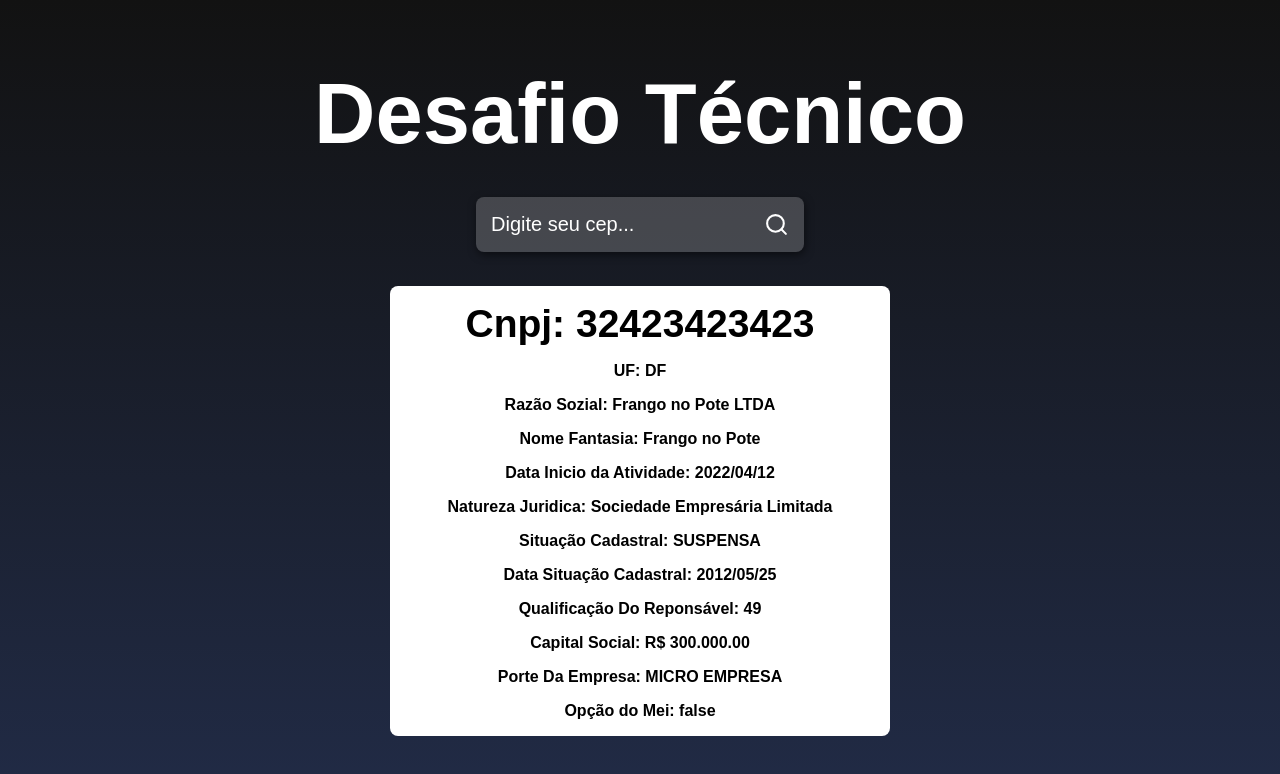
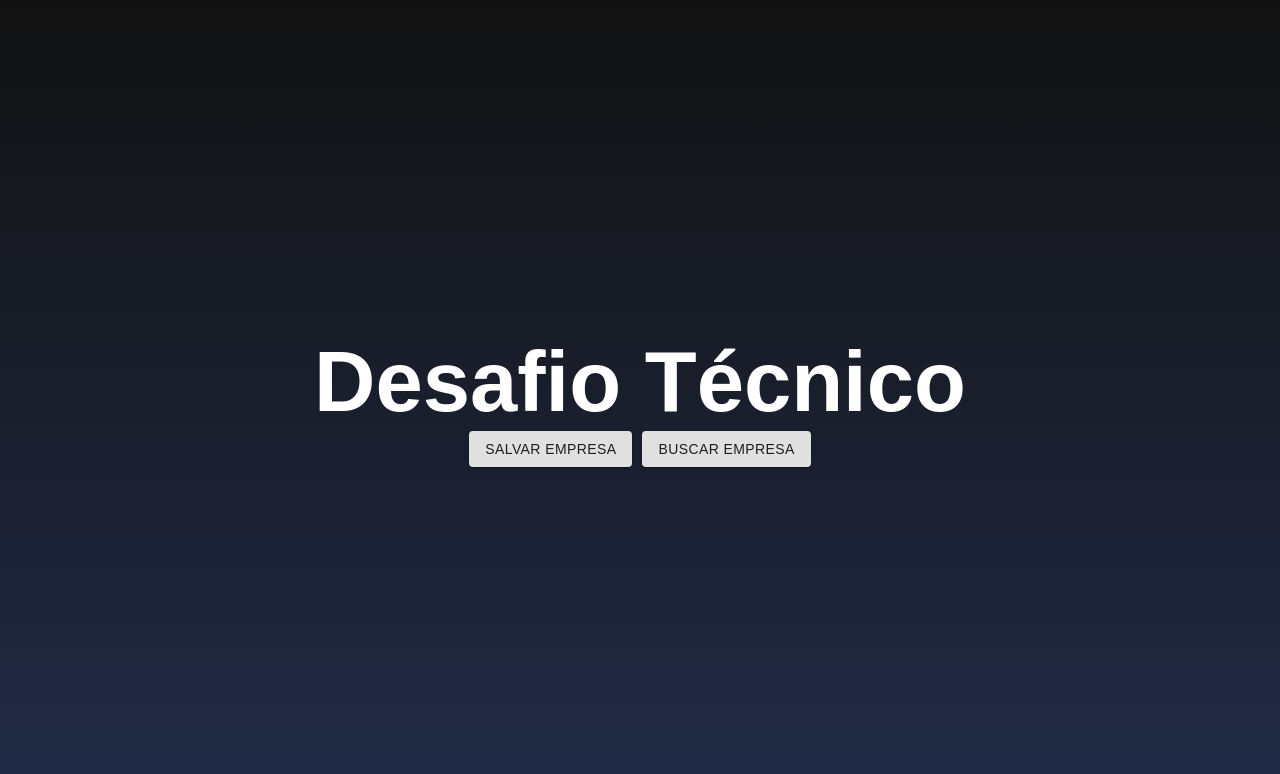
Before and after one commit to KaianLuciano/UcTech-KaianLuciano-Front-End, a React (Create React App) app: page / in a window 1280 px wide. Shown: the top 774 px of the page. Built offline with nearby package versions, Linux system fonts and the light colour scheme.

Commit message:
Separado botões para as ações SALVAR e Buscar/ Implementado lógica para salvamento dos dados

```diff
--- a/package.json
+++ b/package.json
@@ -3,6 +3,7 @@
   "version": "0.1.0",
   "private": true,
   "dependencies": {
+    "@material-ui/core": "^4.12.4",
     "@testing-library/jest-dom": "^5.16.5",
     "@testing-library/react": "^13.4.0",
     "@testing-library/user-event": "^13.5.0",
@@ -10,6 +11,7 @@
     "react": "^18.2.0",
     "react-dom": "^18.2.0",
     "react-icons": "^4.10.1",
+    "react-router-dom": "^6.14.0",
     "react-scripts": "5.0.1",
     "web-vitals": "^2.1.4"
   },
--- a/src/App.js
+++ b/src/App.js
@@ -1,66 +1,173 @@
 import { useState } from 'react';
-import { FiSearch } from 'react-icons/fi'
-import './styles.css'
+import { FiSearch } from 'react-icons/fi';
+import Button from '@material-ui/core/Button';
+import { BiTrash, BiUserPlus } from "react-icons/bi";
+
+import './styles.css';
 
 import api from './services/api';
 
-
 function App() {
-
-  //15684307000126
-
-  const[input, setInput] = useState('')
+  const [inputSalvar, setInputSalvar] = useState('');
+  const [inputBuscar, setInputBuscar] = useState('');
+  const [empresa, setEmpresa] = useState({});
+  const [showInputSalvar, setShowInputSalvar] = useState(false);
+  const [showInputBuscar, setShowInputBuscar] = useState(false);
+  const [showMain, setShowMain] = useState(false);
 
   async function handleSearch() {
-
-    if(input === '') {
-      alert("Campo vazio, digite algo para dar continuidade.")
+    if (inputBuscar === '') {
+      alert('Campo de busca vazio, digite algo para continuar.');
       return;
     }
 
     try {
-      const response = await api.get(`${input}`)
-      console.log(response)
-
+      const response = await api.get(`${inputBuscar}`);
+      setEmpresa(response.data);
+      console.log(response.data);
+      setShowMain(true);
+      setInputBuscar('');
     } catch {
-      alert("Erro ao buscar")
-      setInput("")
+      alert('Erro ao buscar empresa');
+      setInputBuscar('');
+    }
   }
 
+  async function handleSalvar() {
+    if (inputSalvar === '') {
+      alert('Campo de CNPJ vazio, digite algo para continuar.');
+      return;
+    }
+
+    try {
+      const response = await api.post(`${inputSalvar}`); // Substitua 'sua-rota' pela rota correta da sua API
+      console.log(response.data);
+      setInputSalvar('');
+      setShowMain(false);
+      setShowInputSalvar(false);
+    } catch {
+      alert('Erro ao salvar empresa');
+      setInputSalvar('');
+    }
+  }
+
+  function handleShowInputSalvar() {
+    setShowInputSalvar(true);
+    setShowMain(false);
+  }
+
+  function handleHideInputSalvar() {
+    setShowInputSalvar(false);
+    setShowMain(false);
+  }
+
+  function handleShowInputBuscar() {
+    setShowInputBuscar(true);
+    setShowMain(false);
+  }
+
+  function handleHideInputBuscar() {
+    setShowInputBuscar(false);
+    setShowMain(false);
+  }
+
+  function handleShowMain() {
+    setShowMain(true);
+    setShowInputSalvar(false);
+    setShowInputBuscar(true);
+  }
+
+  function handleCancel() {
+    setShowInputSalvar(false);
+    setShowInputBuscar(false);
+    setShowMain(false);
+  }
+
+  function handleSearchAndShowMain() {
+    handleSearch();
+    handleShowMain();
+  }
+
+  function handleSalvarEmpresa() {
+    // Lógica para salvar a empresa
+    setInputSalvar('');
+    setShowInputSalvar(false);
+    setShowMain(false);
   }
 
   return (
     <div className="container">
-      <h1 className='title'>Desafio Técnico</h1>
+      <h1 className="title">Desafio Técnico</h1>
 
+      <div className="button-group">
+        <Button
+          variant="contained"
+          style={{ marginRight: '10px' }}
+          onClick={handleShowInputSalvar}
+        >
+          Salvar Empresa
+        </Button>
+        <Button
+          variant="contained"
+          onClick={handleShowInputBuscar}
+        >
+          Buscar Empresa
+        </Button>
+      </div>
+
+      {showInputSalvar && (
         <div className="containerInput">
           <input
             type="text"
-        placeholder="Digite seu cep..."
-        value={input}
-        onChange={(evente) => setInput(evente.target.value) }
+            placeholder="Digite o CNPJ da empresa para salvar..."
+            value={inputSalvar}
+            onChange={(event) => setInputSalvar(event.target.value)}
           />
 
-        <button className="buttonSearch" onClick={handleSearch}>
-          <FiSearch size={25} color="#FFF"/>
+          <button className="buttonSearch" onClick={handleSalvar}>
+            <BiUserPlus size={25} color="#FFF"/>
+          </button>
+          <button className="buttonSearch" onClick={handleCancel}>
+            <BiTrash size={25} color='#FFF'/>
           </button>
         </div>
+      )}
 
+      {showInputBuscar && (
+        <div className="containerInput">
+          <input
+            type="text"
+            placeholder="Digite o CNPJ da empresa para buscar..."
+            value={inputBuscar}
+            onChange={(event) => setInputBuscar(event.target.value)}
+          />
+
+          <button className="buttonSearch" onClick={handleSearchAndShowMain}>
+            <FiSearch size={25} color="#FFF" />
+          </button>
+          <button className="buttonSearch" onClick={handleCancel}>
+            <BiTrash size={25} color='#FFF'/>
+          </button>
+        </div>
+      )}
+
+      {showMain && Object.keys(empresa).length > 0 && (
         <main className="main">
-        <h2>Cnpj: 32423423423</h2>
-        <span>UF: DF</span>
-        <span>Razão Sozial: Frango no Pote LTDA</span>
-        <span>Nome Fantasia: Frango no Pote</span>
-        <span>Data Inicio da Atividade: 2022/04/12</span>
-        <span>Natureza Juridica: Sociedade Empresária Limitada</span>
-        <span>Situação Cadastral: SUSPENSA</span>
-        <span>Data Situação Cadastral: 2012/05/25</span>
-        <span>Qualificação Do Reponsável: 49</span>
-        <span>Capital Social: R$ 300.000.00</span>
-        <span>Porte Da Empresa: MICRO EMPRESA</span>
-        <span>Opção do Mei: false</span>
+          <h2>Empresa</h2>
+          <span>Cnpj: {empresa.body.cnpj}</span>
+          <span>UF: {empresa.body.uf}</span>
+          <span>Razão Social: {empresa.body.razaoSocial}</span>
+          <span>Nome Fantasia: {empresa.body.nomeFantasia}</span>
+          <span>Data Inicio da Atividade: {empresa.body.dataInicioAtividade} </span>
+          <span>Natureza Juridica: {empresa.body.naturezaJuridica}</span>
+          <span>Situação Cadastral: {empresa.body.situacaoCadastral}</span>
+          <span>Data Situação Cadastral: {empresa.body.dataSituacaoCadastral}</span>
+          <span>Qualificação Do Reponsável: {empresa.body.qualificacaoDoResponsavel}</span>
+          <span>Capital Social: {empresa.body.capitalSocial}</span>
+          <span>Porte Da Empresa: {empresa.body.porteDaEmpresa}</span>
+          <span>Opção do Mei: {empresa.body.opcaoMei}</span>
         </main>
-
+      )}
     </div>
   );
 }
--- a/src/styles.css
+++ b/src/styles.css
@@ -61,16 +61,16 @@
 .main{
     display: flex;
     justify-content: center;
-    align-items: center;
     flex-direction: column;
     background-color: #ffffff;
-    width: 500px;
+    width: 800px;
     border-radius: 8px;
 }
 
 .main h2{
-    margin: 16px 0;
+    margin: 26px 0;
     font-size: 39px;
+    margin-left: 8cm;
 }
 
 .main span{
@@ -91,4 +91,28 @@
         width: 80%;
         min-height: 250px;
     }
+
+
+    .button {
+        display: inline-block;
+        padding: 10px 20px;
+        background-color: #4CAF50;
+        color: white;
+        text-align: center;
+        text-decoration: none;
+        border: none;
+        border-radius: 4px;
+        cursor: pointer;
+        font-size: 16px;
+      }
+
+      .button:hover {
+        background-color: #45a049;
+      }
+
+      .button-group {
+        display: flex;
+        gap: 10px;
+        margin-right: 10px;
+      }
 }
```
Also changed, not shown: 1 other file (tests, documents, lock files or other folders). Lines whose indentation alone changed are shown as unchanged.
